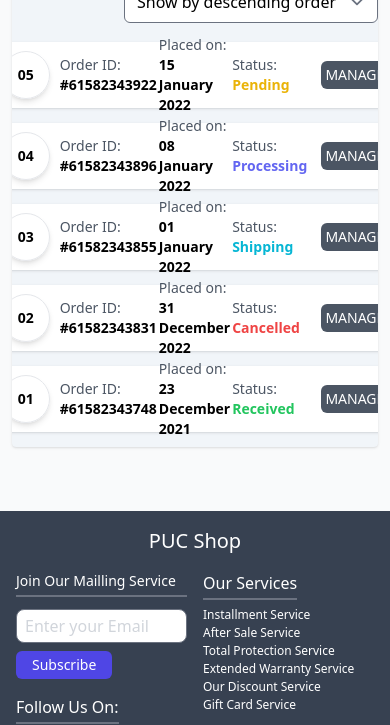
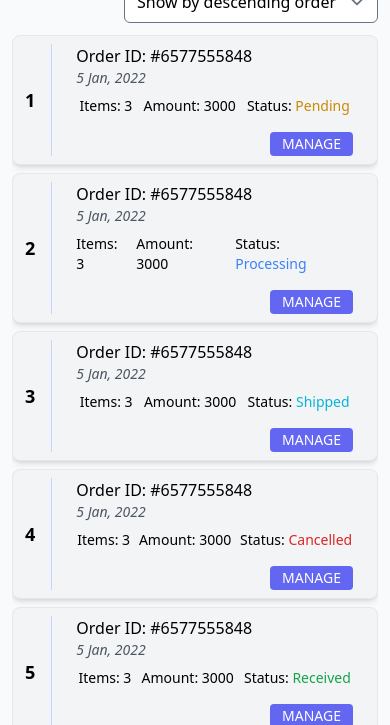
Before and after one commit to skdhar50/final-project-frontend, a website: page src/html/my-orders.html in a window 390 px wide. Shown: the part 127-852 px from the top of the page. Drawn offline with nearby package versions, Linux system fonts and the light colour scheme.

Commit message:
my-orders page small screen design added.

```diff
--- a/src/html/my-orders.html
+++ b/src/html/my-orders.html
@@ -2439,7 +2439,7 @@
 			<div class="container mx-auto mb-3 px-2 pt-16 md:pt-3">
 				<!-- start order list  -->
 				<div
-					class="m-1 bg-slate-100 rounded shadow overflow-hidden flex flex-col items-center space-y-1"
+					class="m-1 bg-slate-50 rounded overflow-hidden flex flex-col items-center space-y-1"
 				>
 					<div
 						class="w-full xl:w-5/6 flex flex-col md:flex-row justify-between space-y-2 md:space-y-0"
@@ -2457,7 +2457,7 @@
 							</select>
 						</div>
 					</div>
-					<table class="w-full xl:w-5/6 text-sm md:text-base table-row-space">
+					<table class="hidden w-full sm:block xl:w-5/6 text-sm md:text-base table-row-space">
 						<tbody class="">
 							<tr class="shadow bg-white">
 								<td class="rounded-l-md">
@@ -2731,6 +2731,155 @@
 							</tr>
 						</tbody>
 					</table>
+
+					<!-- List for small screen -->
+					<div class="flex sm:hidden flex-col justify-start w-full py-2 space-y-2">
+						<div class="flex w-full border shadow-md bg-gray-100 rounded-lg justify-evenly space-x-1 items-center">
+							<div class="px-3 py-2 text-lg font-semibold">1</div>
+							<div class="px-6 my-2 w-full space-y-2 border-l-[1px] border-indigo-200">
+								<div class="">
+									<div class="">Order ID: #6577555848</div>
+									<div class="text-gray-600 text-sm italic">5 Jan, 2022</div>
+								</div>
+								<div class="flex space-x-2 justify-evenly w-full items-center text-sm">
+									<div class="">
+										<span class="font-medium">Items:</span>
+										<span class="">3</span>
+									</div>
+									<div class="">
+										<span class="font-medium">Amount:</span>
+										<span class="">3000</span>
+									</div>
+									<div class="">
+										<span class="font-medium">Status:</span>
+										<span class="text-yellow-600">Pending</span>
+									</div>
+								</div>
+								<div class="flex justify-end mt-1">
+									<button class="bg-indigo-500 px-3 py-0.5 rounded mt-2 text-white uppercase text-sm">
+										<a href="orderDetails.html">manage</a>
+									</button>
+								</div>
+							</div>
+						</div>
+
+						<div class="flex w-full border shadow-md bg-gray-100 rounded-lg justify-evenly space-x-1 items-center">
+							<div class="px-3 py-2 text-lg font-semibold">2</div>
+							<div class="px-6 my-2 w-full space-y-2 border-l-[1px] border-indigo-200">
+								<div class="">
+									<div class="">Order ID: #6577555848</div>
+									<div class="text-gray-600 text-sm italic">5 Jan, 2022</div>
+								</div>
+								<div class="flex space-x-2 justify-evenly w-full items-center text-sm">
+									<div class="">
+										<span class="font-medium">Items:</span>
+										<span class="">3</span>
+									</div>
+									<div class="">
+										<span class="font-medium">Amount:</span>
+										<span class="">3000</span>
+									</div>
+									<div class="">
+										<span class="font-medium">Status:</span>
+										<span class="text-blue-500">Processing</span>
+									</div>
+								</div>
+								<div class="flex justify-end mt-1">
+									<button class="bg-indigo-500 px-3 py-0.5 rounded mt-2 text-white uppercase text-sm">
+										<a href="orderDetails.html">manage</a>
+									</button>
+								</div>
+							</div>
+						</div>
+
+						<div class="flex w-full border shadow-md bg-gray-100 rounded-lg justify-evenly space-x-1 items-center">
+							<div class="px-3 py-2 text-lg font-semibold">3</div>
+							<div class="px-6 my-2 w-full space-y-2 border-l-[1px] border-indigo-200">
+								<div class="">
+									<div class="">Order ID: #6577555848</div>
+									<div class="text-gray-600 text-sm italic">5 Jan, 2022</div>
+								</div>
+								<div class="flex space-x-2 justify-evenly w-full items-center text-sm">
+									<div class="">
+										<span class="font-medium">Items:</span>
+										<span class="">3</span>
+									</div>
+									<div class="">
+										<span class="font-medium">Amount:</span>
+										<span class="">3000</span>
+									</div>
+									<div class="">
+										<span class="font-medium">Status:</span>
+										<span class="text-cyan-500">Shipped</span>
+									</div>
+								</div>
+								<div class="flex justify-end mt-1">
+									<button class="bg-indigo-500 px-3 py-0.5 rounded mt-2 text-white uppercase text-sm">
+										<a href="orderDetails.html">manage</a>
+									</button>
+								</div>
+							</div>
+						</div>
+
+						<div class="flex w-full border shadow-md bg-gray-100 rounded-lg justify-evenly space-x-1 items-center">
+							<div class="px-3 py-2 text-lg font-semibold">4</div>
+							<div class="px-6 my-2 w-full space-y-2 border-l-[1px] border-indigo-200">
+								<div class="">
+									<div class="">Order ID: #6577555848</div>
+									<div class="text-gray-600 text-sm italic">5 Jan, 2022</div>
+								</div>
+								<div class="flex space-x-2 justify-evenly w-full items-center text-sm">
+									<div class="">
+										<span class="font-medium">Items:</span>
+										<span class="">3</span>
+									</div>
+									<div class="">
+										<span class="font-medium">Amount:</span>
+										<span class="">3000</span>
+									</div>
+									<div class="">
+										<span class="font-medium">Status:</span>
+										<span class="text-red-600">Cancelled</span>
+									</div>
+								</div>
+								<div class="flex justify-end mt-1">
+									<button class="bg-indigo-500 px-3 py-0.5 rounded mt-2 text-white uppercase text-sm">
+										<a href="orderDetails.html">manage</a>
+									</button>
+								</div>
+							</div>
+						</div>
+
+						<div class="flex w-full border shadow-md bg-gray-100 rounded-lg justify-evenly space-x-1 items-center">
+							<div class="px-3 py-2 text-lg font-semibold">5</div>
+							<div class="px-6 my-2 w-full space-y-2 border-l-[1px] border-indigo-200">
+								<div class="">
+									<div class="">Order ID: #6577555848</div>
+									<div class="text-gray-600 text-sm italic">5 Jan, 2022</div>
+								</div>
+								<div class="flex space-x-2 justify-evenly w-full items-center text-sm">
+									<div class="">
+										<span class="font-medium">Items:</span>
+										<span class="">3</span>
+									</div>
+									<div class="">
+										<span class="font-medium">Amount:</span>
+										<span class="">3000</span>
+									</div>
+									<div class="">
+										<span class="font-medium">Status:</span>
+										<span class="text-green-600">Received</span>
+									</div>
+								</div>
+								<div class="flex justify-end mt-1">
+									<button class="bg-indigo-500 px-3 py-0.5 rounded mt-2 text-white uppercase text-sm">
+										<a href="orderDetails.html">manage</a>
+									</button>
+								</div>
+							</div>
+						</div>
+					</div>
+					<!-- End list for small screen -->
 				</div>
 				<!-- end order list  -->
 			</div>
```
Also changed, not shown: dist/output.css.
